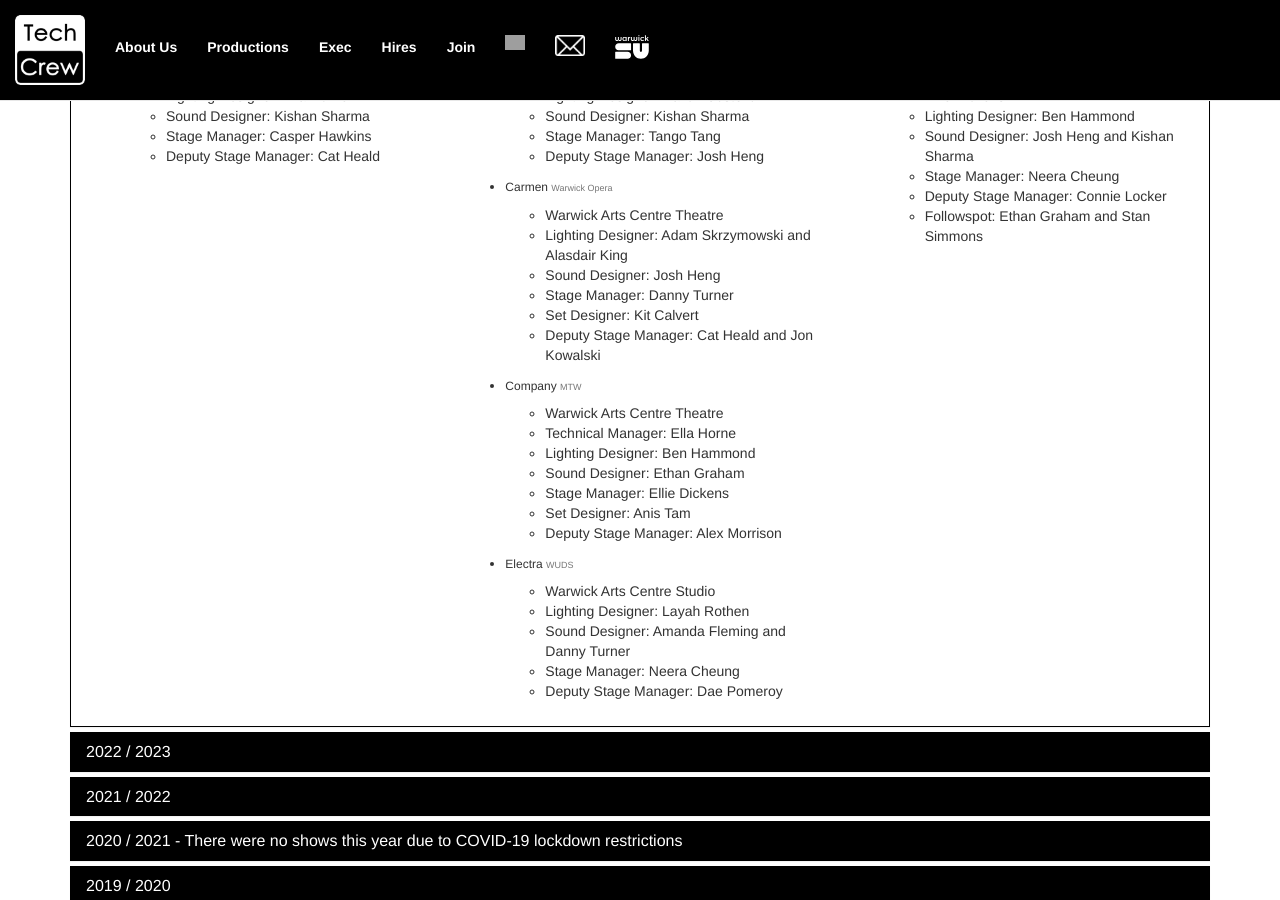
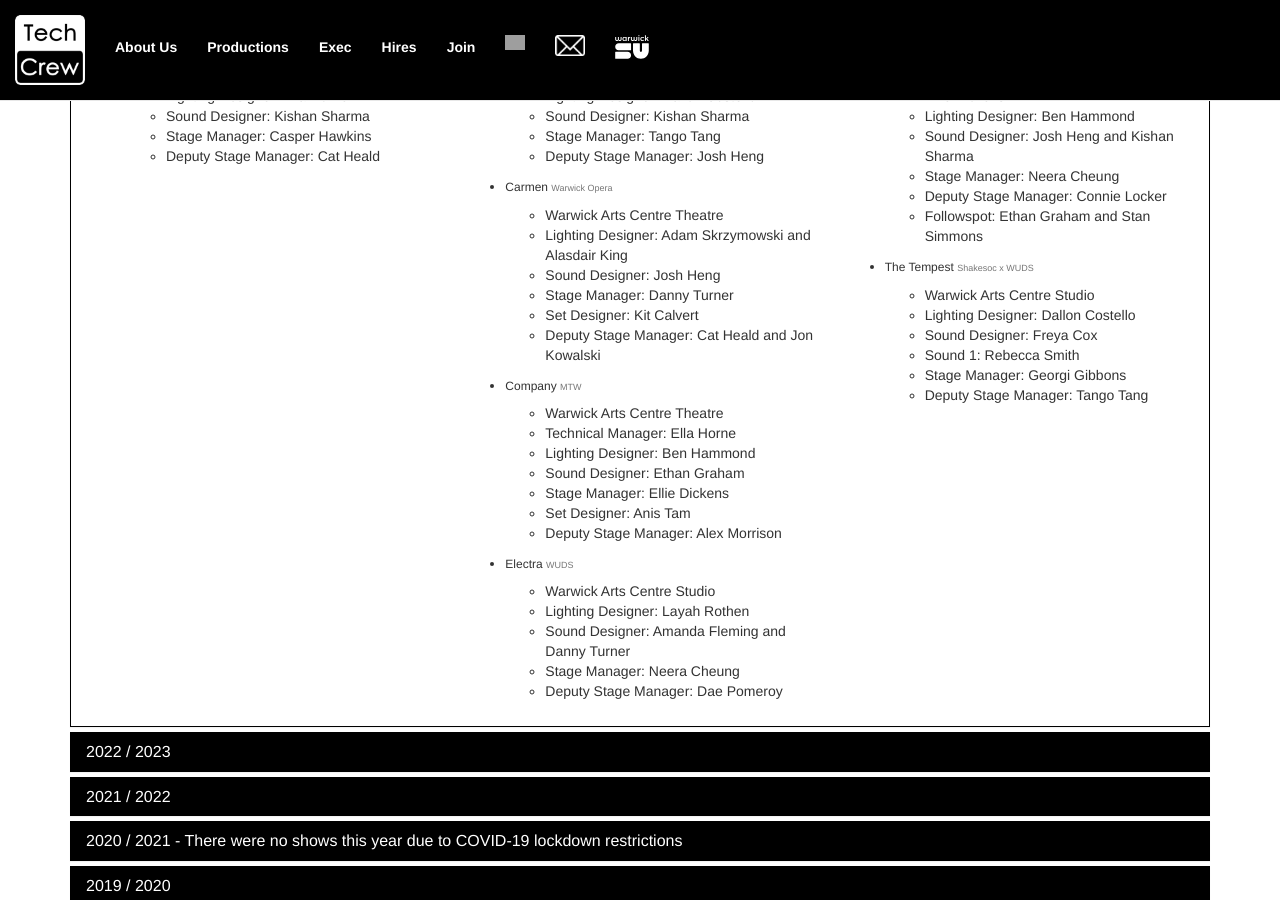
Before and after one commit to WarwickTechCrew/warwicktechcrew.github.io, a Jekyll site: the page built from index.html, in a window 1280 px wide and 900 px high, scrolled down 1616 px. Built offline with Jekyll 4.4.1, drawn with Linux system fonts in a browser that asks for light colours; nearby versions of some CDN libraries; grey boxes are pictures that could not be loaded.

Commit message:
Add tempest roles

```diff
--- a/_data/shows/2324.yaml
+++ b/_data/shows/2324.yaml
@@ -93,3 +93,17 @@ terms:
           name: Connie Locker
         - role: Followspot
           name: Ethan Graham and Stan Simmons
+    - name: The Tempest
+      society: Shakesoc x WUDS
+      venue: Warwick Arts Centre Studio
+      people:
+        - role: Lighting Designer
+          name: Dallon Costello
+        - role: Sound Designer
+          name: Freya Cox
+        - role: Sound 1
+          name: Rebecca Smith
+        - role: Stage Manager
+          name: Georgi Gibbons
+        - role: Deputy Stage Manager
+          name: Tango Tang
```
